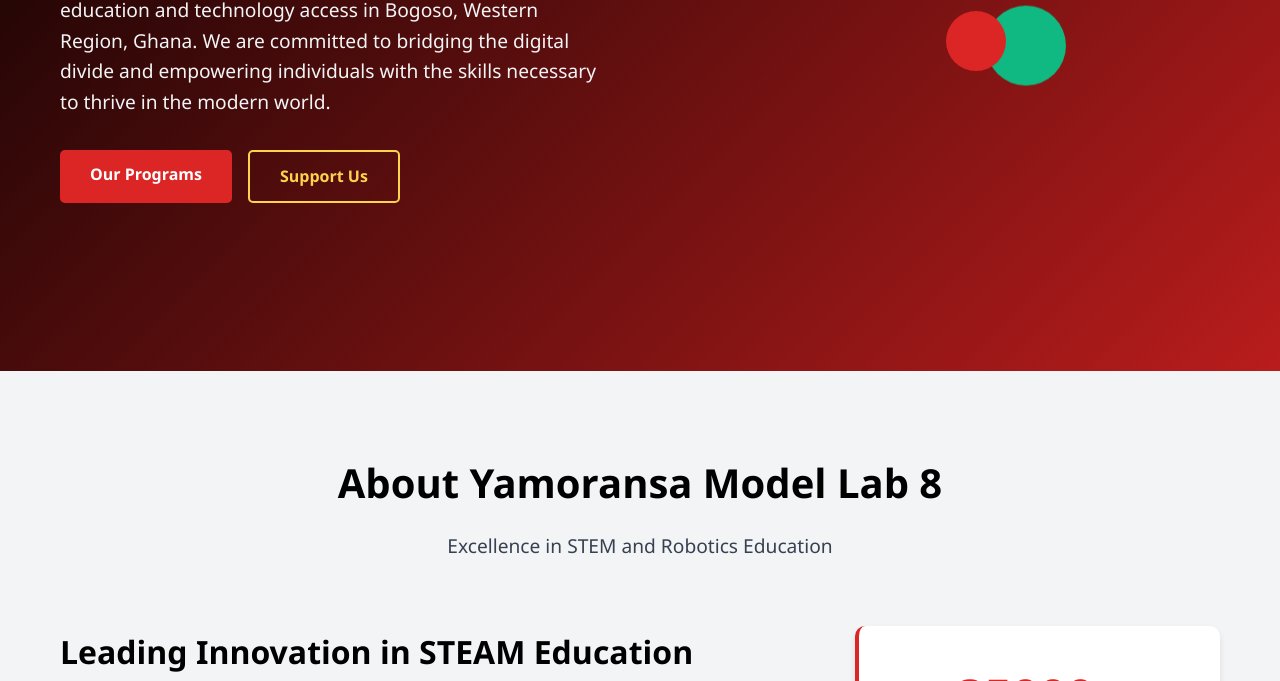
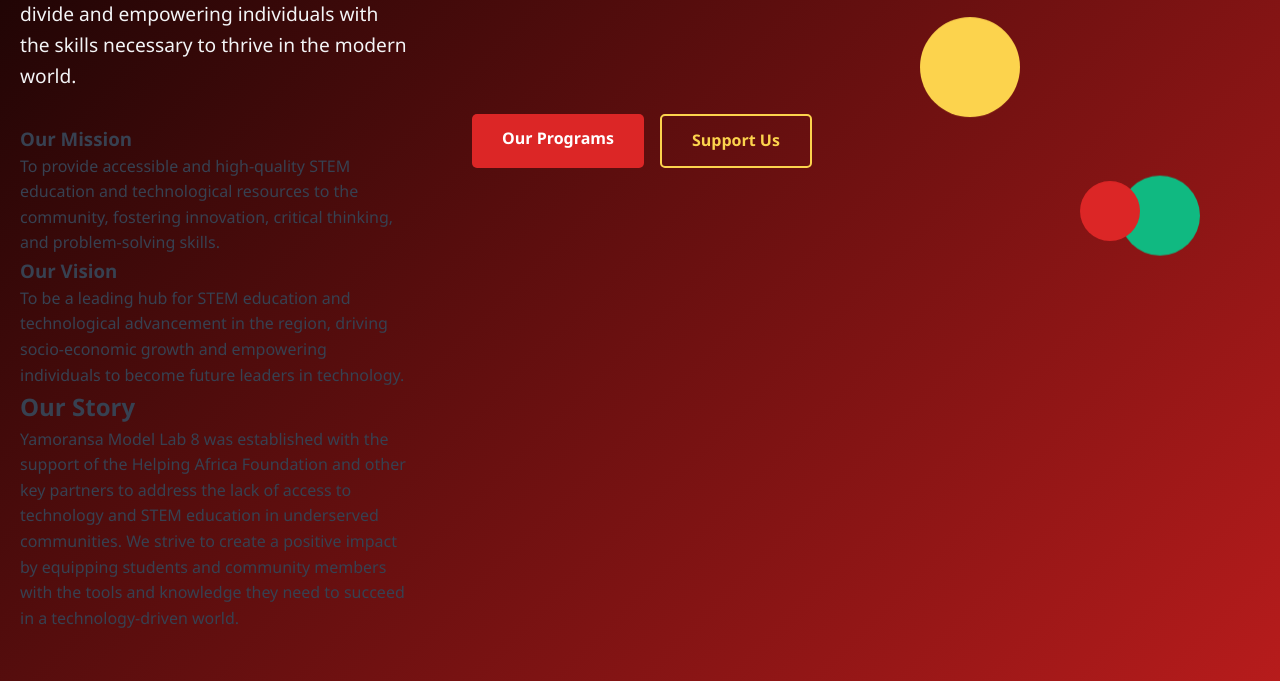
Before and after one commit to Eddykwartofficial/ymlab8, a plain HTML site: page index.html in a window 1280 px wide. Shown: the part 429-1110 px from the top of the page. Drawn offline with Linux system fonts and the light colour scheme.

Commit message:
Add mission and vision sections to index.html
Added mission and vision sections to highlight the organization's goals and aspirations.

```diff
--- a/index.html
+++ b/index.html
@@ -58,6 +58,36 @@
                     Yamoransa Model Lab 8 is a dedicated center for STEM education and technology access in Bogoso, Western Region, Ghana.
                     We are committed to bridging the digital divide and empowering individuals with the skills necessary to thrive in the modern world.
                 </p>
+
+
+            <div class="mission-vision">
+                <div class="mission">
+                    <h3>Our Mission</h3>
+                    <p>
+                        To provide accessible and high-quality STEM education and technological
+                        resources to the community, fostering innovation, critical thinking, and
+                        problem-solving skills.
+                    </p>
+                </div>
+                <div class="vision">
+                    <h3>Our Vision</h3>
+                    <p>
+                        To be a leading hub for STEM education and technological advancement in
+                        the region, driving socio-economic growth and empowering individuals to
+                        become future leaders in technology.
+                    </p>
+                </div>
+            </div>
+
+            <h2>Our Story</h2>
+            <p>
+                Yamoransa Model Lab 8 was established with the support of the Helping Africa
+                Foundation and other key partners to address the lack of access to technology
+                and STEM education in underserved communities. We strive to create a
+                positive impact by equipping students and community members with the tools
+                and knowledge they need to succeed in a technology-driven world.
+            </p>
+        </div>
                 <div class="hero-buttons">
                     <a href="#programs" class="btn btn-primary">Our Programs</a>
                     <a href="#donate" class="btn btn-secondary">Support Us</a>
```
